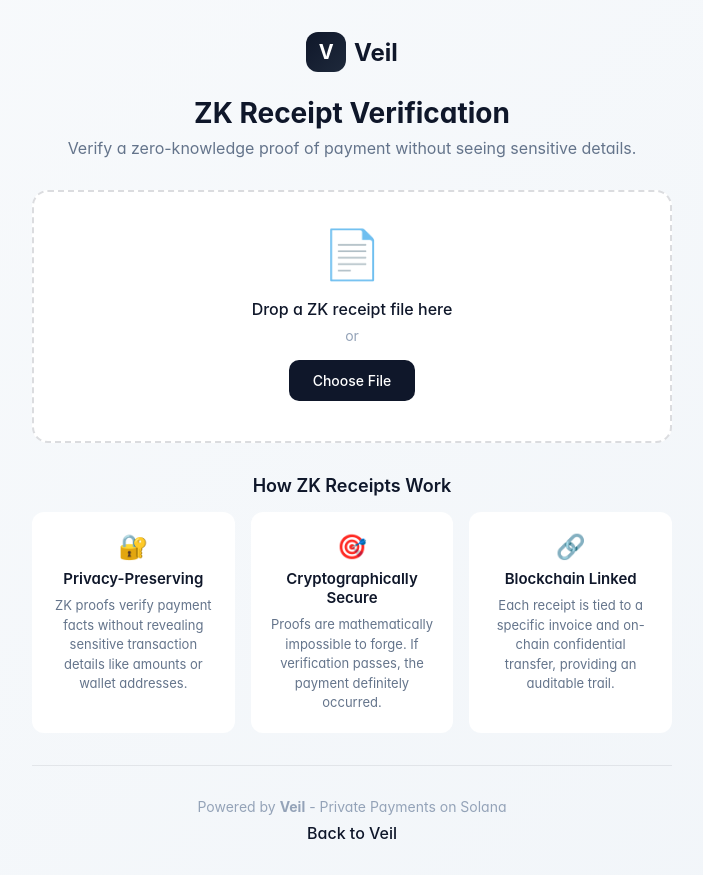
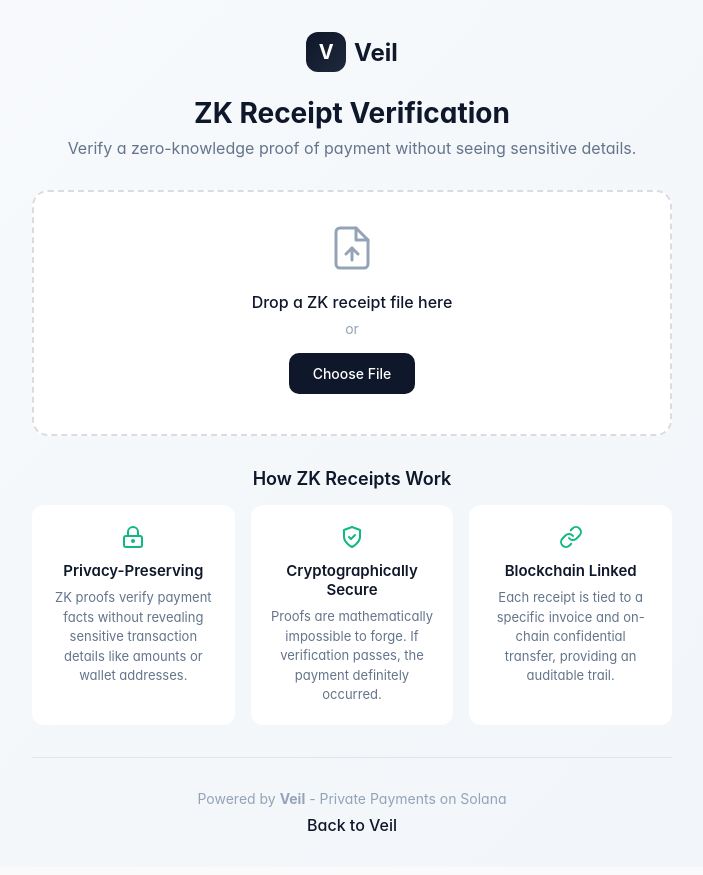
Before and after one commit to Trivo25/solana-payroll, a Nuxt app in the folder packages/app/: page /verify/1 in a window 1280 px wide. Shown: the whole page, without its empty margins (288-991 px from the left). Built offline with nearby package versions, Linux system fonts and the light colour scheme; a web font is replaced by a local one; what @solana/kit, @solana/web3.js would draw is missing.

Commit message:
apply font and use svg icons

```diff
--- a/packages/app/app/pages/verify/[id].vue
+++ b/packages/app/app/pages/verify/[id].vue
@@ -25,7 +25,14 @@
           @drop.prevent="handleDrop"
         >
           <div v-if="!uploadedProof" class="upload-prompt">
-            <div class="upload-icon">&#x1F4C4;</div>
+            <div class="upload-icon">
+              <svg width="48" height="48" viewBox="0 0 24 24" fill="none" stroke="currentColor" stroke-width="1.5">
+                <path d="M14 2H6a2 2 0 00-2 2v16a2 2 0 002 2h12a2 2 0 002-2V8z" stroke-linecap="round" stroke-linejoin="round"/>
+                <polyline points="14 2 14 8 20 8" stroke-linecap="round" stroke-linejoin="round"/>
+                <line x1="12" y1="18" x2="12" y2="12" stroke-linecap="round"/>
+                <polyline points="9 15 12 12 15 15" stroke-linecap="round" stroke-linejoin="round"/>
+              </svg>
+            </div>
             <p class="upload-text">Drop a ZK receipt file here</p>
             <p class="upload-hint">or</p>
             <label class="upload-btn">
@@ -35,7 +42,13 @@
           </div>
 
           <div v-else class="file-info">
-            <div class="file-icon">&#x1F4C4;</div>
+            <div class="file-icon">
+              <svg width="32" height="32" viewBox="0 0 24 24" fill="none" stroke="currentColor" stroke-width="1.5">
+                <path d="M14 2H6a2 2 0 00-2 2v16a2 2 0 002 2h12a2 2 0 002-2V8z" stroke-linecap="round" stroke-linejoin="round"/>
+                <polyline points="14 2 14 8 20 8" stroke-linecap="round" stroke-linejoin="round"/>
+                <path d="M9 15l2 2 4-4" stroke-linecap="round" stroke-linejoin="round"/>
+              </svg>
+            </div>
             <div class="file-details">
               <span class="file-name">{{ fileName }}</span>
               <span class="file-size">ZK Receipt</span>
@@ -58,7 +71,11 @@
 
         <!-- Valid -->
         <div v-else-if="verificationState === 'valid'" class="result-card valid">
-          <div class="result-icon valid">&#x2713;</div>
+          <div class="result-icon valid">
+            <svg width="32" height="32" viewBox="0 0 24 24" fill="none" stroke="currentColor" stroke-width="2.5">
+              <path d="M20 6L9 17l-5-5" stroke-linecap="round" stroke-linejoin="round"/>
+            </svg>
+          </div>
           <h2 class="result-title">Proof Verified</h2>
           <p class="result-desc">
             This ZK receipt cryptographically proves that a payment was made.
@@ -69,7 +86,11 @@
             <h3 class="claims-title">Verified Claims</h3>
 
             <div class="claim-item">
-              <span class="claim-icon">&#x2713;</span>
+              <span class="claim-icon">
+                <svg width="18" height="18" viewBox="0 0 24 24" fill="none" stroke="currentColor" stroke-width="2">
+                  <path d="M20 6L9 17l-5-5" stroke-linecap="round" stroke-linejoin="round"/>
+                </svg>
+              </span>
               <div class="claim-content">
                 <span class="claim-label">Payment Proof</span>
                 <span class="claim-value">Prover knows the valid payment preimage</span>
@@ -77,7 +98,12 @@
             </div>
 
             <div class="claim-item" v-if="proofDetails?.disclosure?.revealInvoiceId">
-              <span class="claim-icon">&#x1F4C4;</span>
+              <span class="claim-icon">
+                <svg width="18" height="18" viewBox="0 0 24 24" fill="none" stroke="currentColor" stroke-width="2">
+                  <path d="M14 2H6a2 2 0 00-2 2v16a2 2 0 002 2h12a2 2 0 002-2V8z" stroke-linecap="round" stroke-linejoin="round"/>
+                  <polyline points="14 2 14 8 20 8" stroke-linecap="round" stroke-linejoin="round"/>
+                </svg>
+              </span>
               <div class="claim-content">
                 <span class="claim-label">Invoice ID (Revealed)</span>
                 <span class="claim-value mono">{{ proofDetails?.invoiceId }}</span>
@@ -85,7 +111,12 @@
             </div>
 
             <div class="claim-item" v-else>
-              <span class="claim-icon">&#x1F512;</span>
+              <span class="claim-icon">
+                <svg width="18" height="18" viewBox="0 0 24 24" fill="none" stroke="currentColor" stroke-width="2">
+                  <rect x="3" y="11" width="18" height="11" rx="2" ry="2" stroke-linecap="round" stroke-linejoin="round"/>
+                  <path d="M7 11V7a5 5 0 0110 0v4" stroke-linecap="round" stroke-linejoin="round"/>
+                </svg>
+              </span>
               <div class="claim-content">
                 <span class="claim-label">Invoice Reference (Hidden)</span>
                 <span class="claim-value mono">{{ proofDetails?.invoiceId?.slice(0, 8) }}...</span>
@@ -93,7 +124,12 @@
             </div>
 
             <div class="claim-item" v-if="proofDetails?.disclosure?.revealRecipient">
-              <span class="claim-icon">&#x1F464;</span>
+              <span class="claim-icon">
+                <svg width="18" height="18" viewBox="0 0 24 24" fill="none" stroke="currentColor" stroke-width="2">
+                  <path d="M20 21v-2a4 4 0 00-4-4H8a4 4 0 00-4 4v2" stroke-linecap="round" stroke-linejoin="round"/>
+                  <circle cx="12" cy="7" r="4" stroke-linecap="round" stroke-linejoin="round"/>
+                </svg>
+              </span>
               <div class="claim-content">
                 <span class="claim-label">Recipient (Revealed)</span>
                 <span class="claim-value mono">Wallet address disclosed in proof</span>
@@ -101,7 +137,12 @@
             </div>
 
             <div class="claim-item" v-if="proofDetails?.disclosure?.minAmount">
-              <span class="claim-icon">&#x1F4B0;</span>
+              <span class="claim-icon">
+                <svg width="18" height="18" viewBox="0 0 24 24" fill="none" stroke="currentColor" stroke-width="2">
+                  <line x1="12" y1="1" x2="12" y2="23" stroke-linecap="round"/>
+                  <path d="M17 5H9.5a3.5 3.5 0 000 7h5a3.5 3.5 0 010 7H6" stroke-linecap="round" stroke-linejoin="round"/>
+                </svg>
+              </span>
               <div class="claim-content">
                 <span class="claim-label">Minimum Amount</span>
                 <span class="claim-value">Payment &ge; ${{ proofDetails.disclosure.minAmount }}</span>
@@ -109,7 +150,12 @@
             </div>
 
             <div class="claim-item" v-if="proofDetails?.disclosure?.maxAmount">
-              <span class="claim-icon">&#x1F4B0;</span>
+              <span class="claim-icon">
+                <svg width="18" height="18" viewBox="0 0 24 24" fill="none" stroke="currentColor" stroke-width="2">
+                  <line x1="12" y1="1" x2="12" y2="23" stroke-linecap="round"/>
+                  <path d="M17 5H9.5a3.5 3.5 0 000 7h5a3.5 3.5 0 010 7H6" stroke-linecap="round" stroke-linejoin="round"/>
+                </svg>
+              </span>
               <div class="claim-content">
                 <span class="claim-label">Maximum Amount</span>
                 <span class="claim-value">Payment &le; ${{ proofDetails.disclosure.maxAmount }}</span>
@@ -117,7 +163,14 @@
             </div>
 
             <div class="claim-item">
-              <span class="claim-icon">&#x1F4DD;</span>
+              <span class="claim-icon">
+                <svg width="18" height="18" viewBox="0 0 24 24" fill="none" stroke="currentColor" stroke-width="2">
+                  <path d="M4 7V4a2 2 0 012-2h8.5L20 7.5V20a2 2 0 01-2 2H6a2 2 0 01-2-2v-3" stroke-linecap="round" stroke-linejoin="round"/>
+                  <polyline points="14 2 14 8 20 8" stroke-linecap="round" stroke-linejoin="round"/>
+                  <line x1="2" y1="12" x2="12" y2="12" stroke-linecap="round"/>
+                  <polyline points="6 9 2 12 6 15" stroke-linecap="round" stroke-linejoin="round"/>
+                </svg>
+              </span>
               <div class="claim-content">
                 <span class="claim-label">Payment Reference</span>
                 <span class="claim-value mono">{{ proofDetails?.paymentRef?.slice(0, 16) }}...</span>
@@ -125,7 +178,12 @@
             </div>
 
             <div class="claim-item">
-              <span class="claim-icon">&#x1F550;</span>
+              <span class="claim-icon">
+                <svg width="18" height="18" viewBox="0 0 24 24" fill="none" stroke="currentColor" stroke-width="2">
+                  <circle cx="12" cy="12" r="10" stroke-linecap="round" stroke-linejoin="round"/>
+                  <polyline points="12 6 12 12 16 14" stroke-linecap="round" stroke-linejoin="round"/>
+                </svg>
+              </span>
               <div class="claim-content">
                 <span class="claim-label">Proof Created</span>
                 <span class="claim-value">{{ formatDate(proofDetails?.createdAt) }}</span>
@@ -134,7 +192,11 @@
           </div>
 
           <div class="privacy-note">
-            <span class="note-icon">&#x1F6E1;</span>
+            <span class="note-icon">
+              <svg width="18" height="18" viewBox="0 0 24 24" fill="none" stroke="currentColor" stroke-width="2">
+                <path d="M12 22s8-4 8-10V5l-8-3-8 3v7c0 6 8 10 8 10z" stroke-linecap="round" stroke-linejoin="round"/>
+              </svg>
+            </span>
             <span v-if="hasDisclosures">
               This proof selectively reveals certain facts about the payment while keeping other details private.
             </span>
@@ -147,7 +209,12 @@
 
         <!-- Invalid -->
         <div v-else-if="verificationState === 'invalid'" class="result-card invalid">
-          <div class="result-icon invalid">&#x2717;</div>
+          <div class="result-icon invalid">
+            <svg width="32" height="32" viewBox="0 0 24 24" fill="none" stroke="currentColor" stroke-width="2.5">
+              <line x1="18" y1="6" x2="6" y2="18" stroke-linecap="round" stroke-linejoin="round"/>
+              <line x1="6" y1="6" x2="18" y2="18" stroke-linecap="round" stroke-linejoin="round"/>
+            </svg>
+          </div>
           <h2 class="result-title">Verification Failed</h2>
           <p class="result-desc">
             This proof could not be verified. It may be corrupted or tampered with.
@@ -157,7 +224,13 @@
 
         <!-- Error -->
         <div v-else-if="verificationState === 'error'" class="result-card error">
-          <div class="result-icon error">&#x26A0;</div>
+          <div class="result-icon error">
+            <svg width="32" height="32" viewBox="0 0 24 24" fill="none" stroke="currentColor" stroke-width="2">
+              <path d="M10.29 3.86L1.82 18a2 2 0 001.71 3h16.94a2 2 0 001.71-3L13.71 3.86a2 2 0 00-3.42 0z" stroke-linecap="round" stroke-linejoin="round"/>
+              <line x1="12" y1="9" x2="12" y2="13" stroke-linecap="round" stroke-linejoin="round"/>
+              <line x1="12" y1="17" x2="12.01" y2="17" stroke-linecap="round" stroke-linejoin="round"/>
+            </svg>
+          </div>
           <h2 class="result-title">Error</h2>
           <p class="result-desc">{{ errorMessage }}</p>
           <button class="retry-btn" @click="clearFile">Try Again</button>
@@ -169,7 +242,13 @@
         <h3 class="info-title">How ZK Receipts Work</h3>
         <div class="info-cards">
           <div class="info-card">
-            <span class="info-icon">&#x1F510;</span>
+            <span class="info-icon">
+              <svg width="24" height="24" viewBox="0 0 24 24" fill="none" stroke="currentColor" stroke-width="2">
+                <rect x="3" y="11" width="18" height="11" rx="2" ry="2" stroke-linecap="round" stroke-linejoin="round"/>
+                <path d="M7 11V7a5 5 0 0110 0v4" stroke-linecap="round" stroke-linejoin="round"/>
+                <circle cx="12" cy="16" r="1" fill="currentColor"/>
+              </svg>
+            </span>
             <h4>Privacy-Preserving</h4>
             <p>
               ZK proofs verify payment facts without revealing sensitive transaction details
@@ -177,7 +256,12 @@
             </p>
           </div>
           <div class="info-card">
-            <span class="info-icon">&#x1F3AF;</span>
+            <span class="info-icon">
+              <svg width="24" height="24" viewBox="0 0 24 24" fill="none" stroke="currentColor" stroke-width="2">
+                <path d="M12 22s8-4 8-10V5l-8-3-8 3v7c0 6 8 10 8 10z" stroke-linecap="round" stroke-linejoin="round"/>
+                <path d="M9 12l2 2 4-4" stroke-linecap="round" stroke-linejoin="round"/>
+              </svg>
+            </span>
             <h4>Cryptographically Secure</h4>
             <p>
               Proofs are mathematically impossible to forge. If verification passes,
@@ -185,7 +269,12 @@
             </p>
           </div>
           <div class="info-card">
-            <span class="info-icon">&#x1F517;</span>
+            <span class="info-icon">
+              <svg width="24" height="24" viewBox="0 0 24 24" fill="none" stroke="currentColor" stroke-width="2">
+                <path d="M10 13a5 5 0 007.54.54l3-3a5 5 0 00-7.07-7.07l-1.72 1.71" stroke-linecap="round" stroke-linejoin="round"/>
+                <path d="M14 11a5 5 0 00-7.54-.54l-3 3a5 5 0 007.07 7.07l1.71-1.71" stroke-linecap="round" stroke-linejoin="round"/>
+              </svg>
+            </span>
             <h4>Blockchain Linked</h4>
             <p>
               Each receipt is tied to a specific invoice and on-chain confidential transfer,
@@ -415,7 +504,7 @@
 }
 
 .upload-icon {
-  font-size: 3rem;
+  color: var(--text-muted);
   margin-bottom: 0.5rem;
 }
 
@@ -455,7 +544,10 @@
 }
 
 .file-icon {
-  font-size: 2rem;
+  color: #10b981;
+  display: flex;
+  align-items: center;
+  justify-content: center;
 }
 
 .file-details {
@@ -502,7 +594,6 @@
   display: flex;
   align-items: center;
   justify-content: center;
-  font-size: 2rem;
   margin: 0 auto 1rem;
 }
 
@@ -578,7 +669,13 @@
 }
 
 .claim-icon {
-  font-size: 1.25rem;
+  display: flex;
+  align-items: center;
+  justify-content: center;
+  width: 24px;
+  height: 24px;
+  color: #10b981;
+  flex-shrink: 0;
 }
 
 .claim-content {
@@ -611,7 +708,10 @@
 }
 
 .note-icon {
-  font-size: 1rem;
+  display: flex;
+  align-items: center;
+  justify-content: center;
+  color: #6366f1;
   flex-shrink: 0;
 }
 
@@ -653,9 +753,11 @@
 }
 
 .info-icon {
-  font-size: 1.5rem;
-  display: block;
-  margin-bottom: 0.5rem;
+  display: flex;
+  align-items: center;
+  justify-content: center;
+  color: #10b981;
+  margin-bottom: 0.75rem;
 }
 
 .info-card h4 {
```
